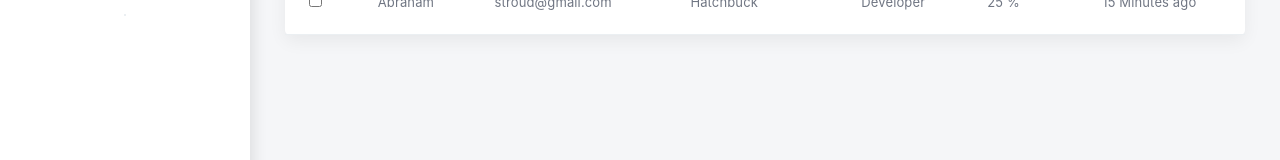
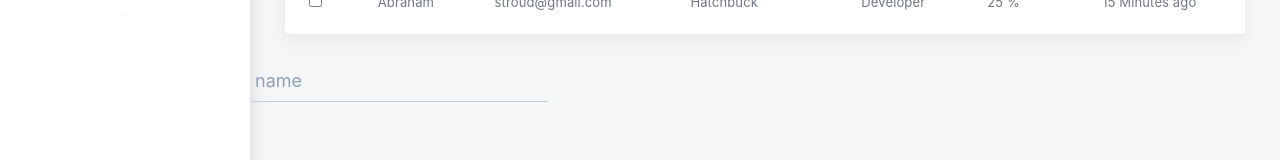
Before and after one commit to katada93/saas, a React (Create React App) app: page / in a window 1280 px wide. Shown: the part 392-552 px from the top of the page. Built offline with nearby package versions, Linux system fonts and the light colour scheme; no server answers.

Commit message:
Компонент инпута

```diff
--- a/src/app/App.tsx
+++ b/src/app/App.tsx
@@ -1,7 +1,7 @@
 import { useState, useCallback } from 'react';
 import clsx from 'clsx';
 
-import { Paper, Icon, Button, Status } from 'shared/ui';
+import { Paper, Icon, Button, Status, Input } from 'shared/ui';
 import { Sidebar, UsersTable, SearchBar } from 'components';
 import { useUsers } from 'shared/hooks/userUsers';
 
@@ -10,6 +10,7 @@ import './styles/index.scss';
 function App() {
   const { taskList, isLoading, error } = useUsers();
   const [isOpenSidebar, setIsOpenSidebar] = useState(true);
+  const [text, setText] = useState('');
   console.log(taskList, isLoading, error);
 
   const handleToggle = useCallback(() => {
@@ -32,6 +33,13 @@ function App() {
         </Paper>
         <UsersTable />
       </div>
+      <Input
+        value={text}
+        placeholder="name"
+        onChange={(e: React.ChangeEvent<HTMLInputElement>) =>
+          setText(e.target.value)
+        }
+      />
     </div>
   );
 }
--- /dev/null
+++ b/src/shared/ui/Input/Input.module.scss
@@ -0,0 +1,32 @@
+.InputWrapper {
+  position: relative;
+  width: 100%;
+  max-width: 300px;
+  font-size: var(--text-large);
+  box-shadow: 0 3px 0 -2px var(--color-icon-gray);
+
+  .placeholder {
+    position: absolute;
+    top: 0;
+    left: 5px;
+    color: var(--color-gray);
+    transition: 0.2s;
+  }
+
+  .focused {
+    top: -12px;
+    left: 20px;
+    color: #109cf1;
+    font-size: 12px;
+  }
+
+  .Input {
+    width: 100%;
+    padding: 5px;
+    font-size: var(--text-large);
+    background: transparent;
+    border: 0;
+    outline: 0;
+    transition: 0.2s;
+  }
+}
--- /dev/null
+++ b/src/shared/ui/Input/Input.tsx
@@ -0,0 +1,40 @@
+import { useState } from 'react';
+import styles from './Input.module.scss';
+
+interface InputProps
+  extends React.DetailedHTMLProps<
+    React.InputHTMLAttributes<HTMLInputElement>,
+    HTMLInputElement
+  > {
+  type?: 'text' | 'password' | 'email';
+  placeholder?: string;
+  value: string;
+}
+
+export const Input = ({
+  type = 'text',
+  placeholder = 'placeholder',
+  value = '',
+  ...props
+}: InputProps) => {
+  const [focus, setFocus] = useState(false);
+
+  return (
+    <div className={styles.InputWrapper}>
+      <span
+        className={`${styles.placeholder} ${
+          focus || value ? styles.focused : ''
+        }`}>
+        {placeholder}
+      </span>
+      <input
+        type={type}
+        value={value}
+        {...props}
+        className={styles.Input}
+        onFocus={() => setFocus(true)}
+        onBlur={() => setFocus(false)}
+      />
+    </div>
+  );
+};
--- a/src/shared/ui/index.ts
+++ b/src/shared/ui/index.ts
@@ -3,3 +3,4 @@ export { Paper } from './Paper/Paper';
 export { Button } from './Button/Button';
 export { Status } from './Status/Status';
 export { Table } from './Table/Table';
+export { Input } from './Input/Input';
```
Also changed, not shown: .stylelintrc.json.
